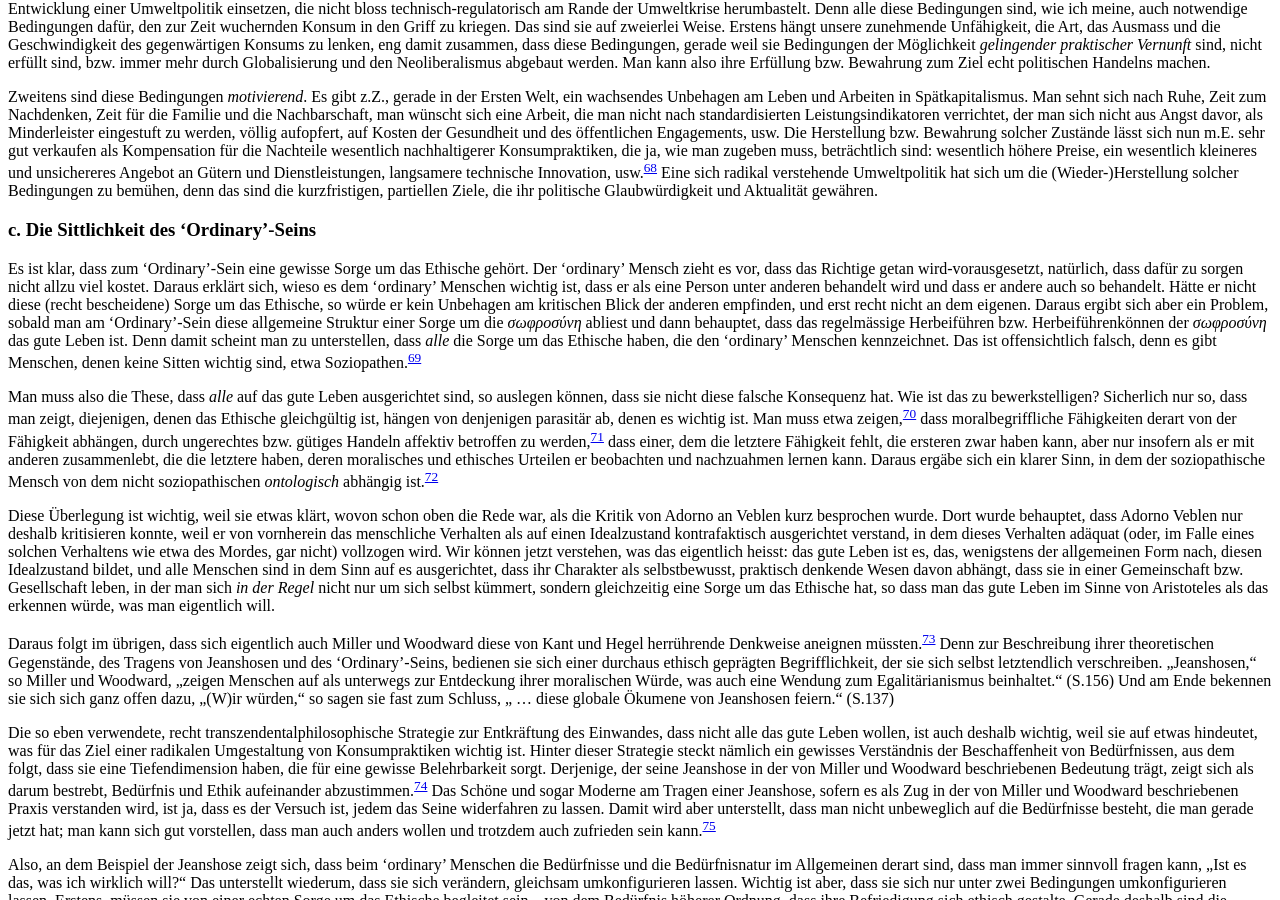
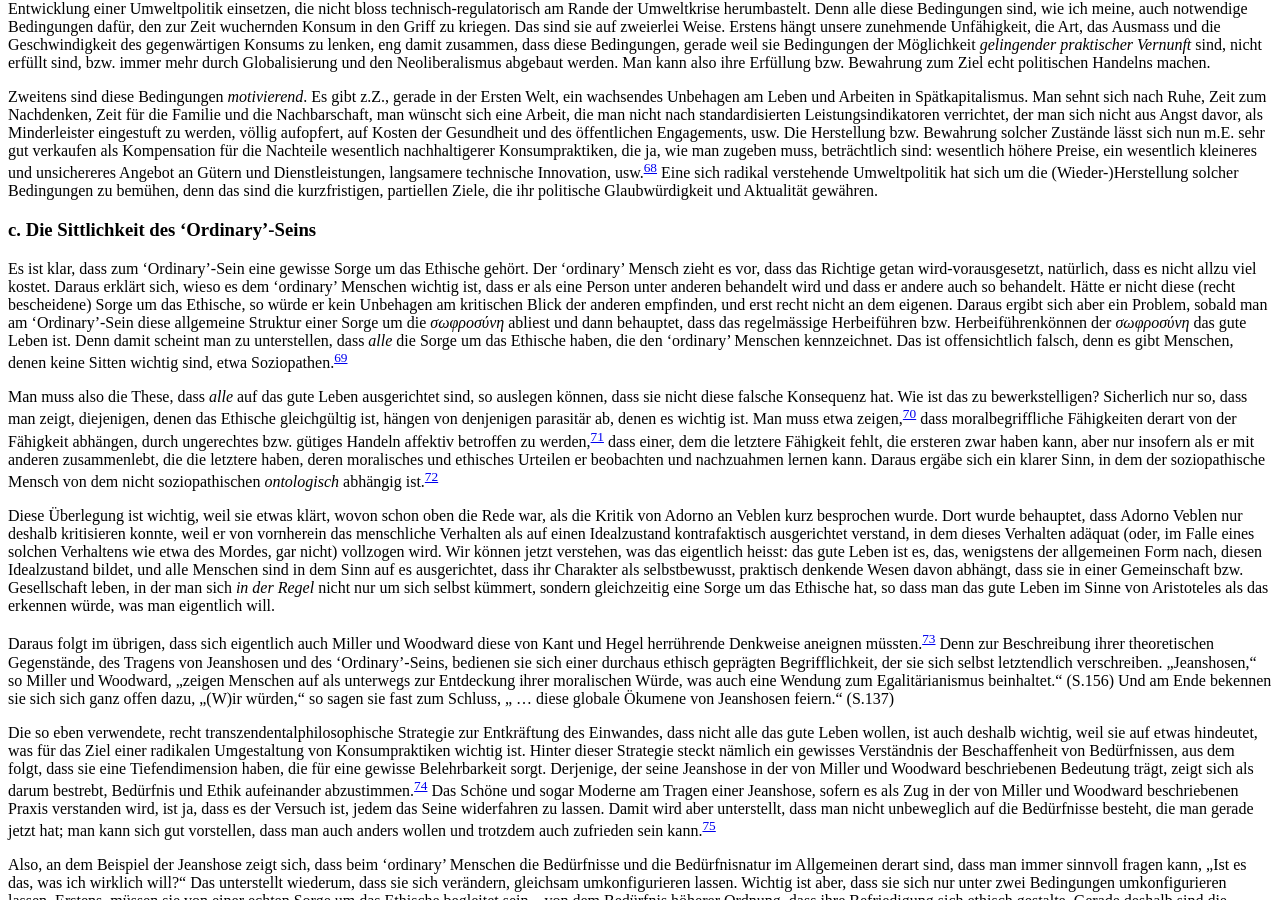
Before and after one commit to klepas/bruins-site, a Jekyll site: the page built from papers/_posts/2013-06-13-The-Struggle-for-the-Ordinary.md, in a window 1280 px wide and 900 px high, scrolled down 11664 px. Built offline with Jekyll 4.4.1, drawn with Linux system fonts in a browser that asks for light colours; nearby versions of some CDN libraries; some web fonts are replaced.

Commit message:
Updated 2013-06-13-The-Struggle-for-the-Ordinary.md

```diff
--- a/papers/_posts/2013-06-13-The-Struggle-for-the-Ordinary.md
+++ b/papers/_posts/2013-06-13-The-Struggle-for-the-Ordinary.md
@@ -224,7 +224,7 @@
 
 ### c. Die Sittlichkeit des ‘Ordinary’-Seins
 
-Es ist klar, dass zum ‘Ordinary’-Sein eine gewisse Sorge um das Ethische gehört. Der ‘ordinary’ Mensch zieht es vor, dass das Richtige getan wird-vorausgesetzt, natürlich, dass dafür zu sorgen nicht allzu viel kostet. Daraus erklärt sich, wieso es dem ‘ordinary’ Menschen wichtig ist, dass er als eine Person unter anderen behandelt wird und dass er andere auch so behandelt. Hätte er nicht diese (recht bescheidene) Sorge um das Ethische, so würde er kein Unbehagen am kritischen Blick der anderen empfinden, und erst recht nicht an dem eigenen. Daraus ergibt sich aber ein Problem, sobald man am ‘Ordinary’-Sein diese allgemeine Struktur einer Sorge um die _σωφροσύνη_ abliest und dann behauptet, dass das regelmässige Herbeiführen bzw. Herbeiführenkönnen der _σωφροσύνη_ das gute Leben ist. Denn damit scheint man zu unterstellen, dass _alle_ die Sorge um das Ethische haben, die den ‘ordinary’ Menschen kennzeichnet. Das ist offensichtlich falsch, denn es gibt Menschen, denen keine Sitten wichtig sind, etwa Soziopathen.[^69]
+Es ist klar, dass zum ‘Ordinary’-Sein eine gewisse Sorge um das Ethische gehört. Der ‘ordinary’ Mensch zieht es vor, dass das Richtige getan wird-vorausgesetzt, natürlich, dass es nicht allzu viel kostet. Daraus erklärt sich, wieso es dem ‘ordinary’ Menschen wichtig ist, dass er als eine Person unter anderen behandelt wird und dass er andere auch so behandelt. Hätte er nicht diese (recht bescheidene) Sorge um das Ethische, so würde er kein Unbehagen am kritischen Blick der anderen empfinden, und erst recht nicht an dem eigenen. Daraus ergibt sich aber ein Problem, sobald man am ‘Ordinary’-Sein diese allgemeine Struktur einer Sorge um die _σωφροσύνη_ abliest und dann behauptet, dass das regelmässige Herbeiführen bzw. Herbeiführenkönnen der _σωφροσύνη_ das gute Leben ist. Denn damit scheint man zu unterstellen, dass _alle_ die Sorge um das Ethische haben, die den ‘ordinary’ Menschen kennzeichnet. Das ist offensichtlich falsch, denn es gibt Menschen, denen keine Sitten wichtig sind, etwa Soziopathen.[^69]
 
 Man muss also die These, dass _alle_ auf das gute Leben ausgerichtet sind, so auslegen können, dass sie nicht diese falsche Konsequenz hat. Wie ist das zu bewerkstelligen? Sicherlich nur so, dass man zeigt, diejenigen, denen das Ethische gleichgültig ist, hängen von denjenigen parasitär ab, denen es wichtig ist. Man muss etwa zeigen,[^70] dass moralbegriffliche Fähigkeiten derart von der Fähigkeit abhängen, durch ungerechtes bzw. gütiges Handeln affektiv betroffen zu werden,[^71] dass einer, dem die letztere Fähigkeit fehlt, die ersteren zwar haben kann, aber nur insofern als er mit anderen zusammenlebt, die die letztere haben, deren moralisches und ethisches Urteilen er beobachten und nachzuahmen lernen kann. Daraus ergäbe sich ein klarer Sinn, in dem der soziopathische Mensch von dem nicht soziopathischen _ontologisch_ abhängig ist.[^72]
 
```
